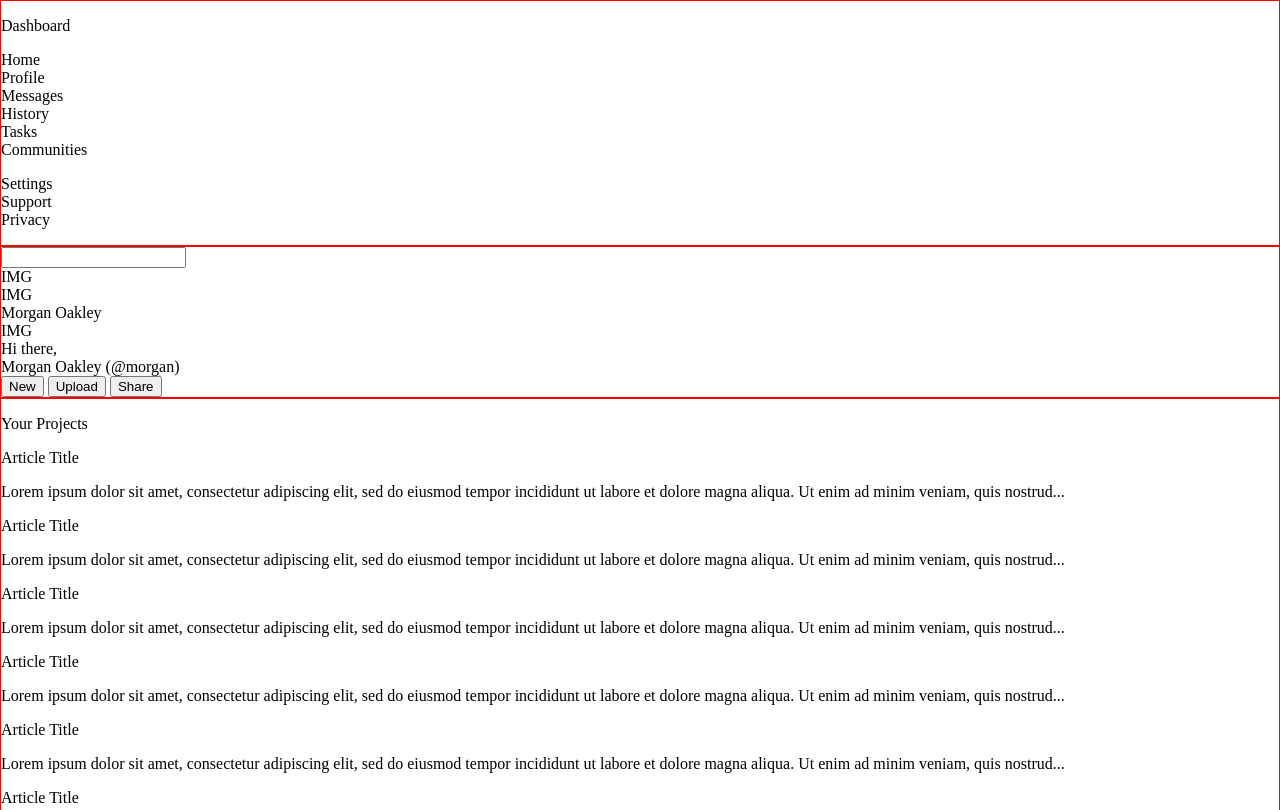
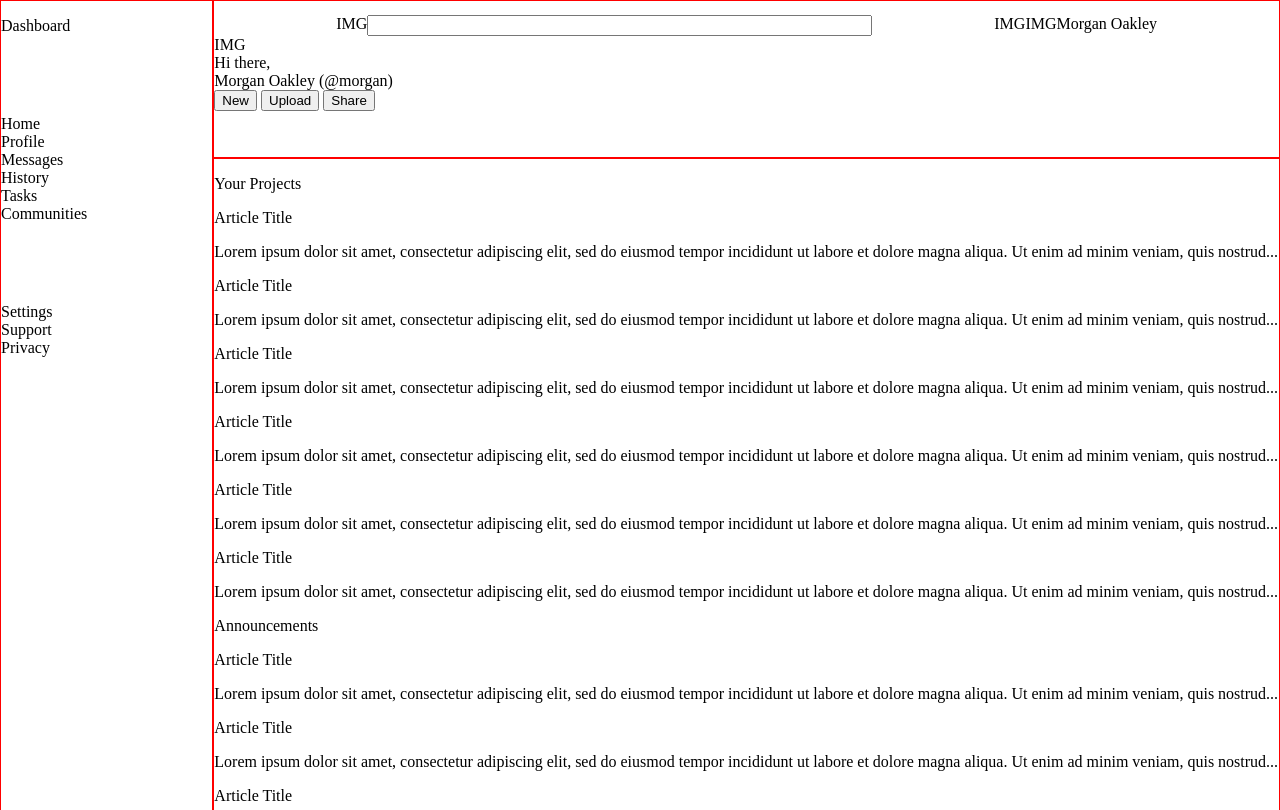
Before and after one commit to chiranuvathn/admin-dashboard, a plain HTML site: page index.html in a window 1280 px wide. Shown: the top 810 px of the page. Drawn offline with Linux system fonts and the light colour scheme.

Commit message:
- add containers inside header area to ease the styling - start working on layout

```diff
--- a/index.html
+++ b/index.html
@@ -32,25 +32,33 @@
         </div>
 
         <div class="header">
+            <div class="search-area">
                 <div class="search-box">
-                <input type="text" name="search-box">
+                    <div class="search-image">IMG</div>
+                    <input type="text" name="search-box" size="60">
+                </div>
 
+                <div class="user-notification">
                     <div class="notification-image">IMG</div>
                     <div class="profile-image">IMG</div>
                     <div class="username">Morgan Oakley</div>
                 </div>
+            </div>
 
             <div class="user-greeting">
+                <div class="user-profile">
                     <div class="profile-image">IMG</div>
-
                     <div class="greeting">
                         <span>Hi there,</span><br>
                         <span>Morgan Oakley (@morgan)</span>
                     </div>
+                </div>
 
+                <div class="action-buttons">
                     <button class="button-new">New</button>
                     <button class="button-upload">Upload</button>
                     <button class="button-share">Share</button>
+                </div>
             </div>
         </div>
 
--- a/styles.css
+++ b/styles.css
@@ -10,6 +10,46 @@ ul {
     padding: 0;
 }
 
+/* to remove later */
 .container > * {
     border: 1px solid red;
 }
+
+.container {
+    display: grid;
+    grid-template-columns: 1fr 5fr;
+    grid-template-rows: 1fr 6fr;
+}
+
+.sidebar {
+    grid-row: 1 / 3;
+}
+
+.sidebar > * {
+    margin-bottom: 80px;
+}
+
+.header {
+    /* display: grid;
+    grid-template-rows: repeat(2, 1fr); */
+}
+
+.search-area,
+.search-box,
+.user-notification {
+    display: flex;
+    justify-content: space-evenly;
+}
+
+.search-box,
+.user-notification {
+    margin-top: 14px;
+}
+
+.search-box {
+    /* margin-left: 100px; */
+}
+
+.user-notification {
+    /* margin-right: 300px; */
+}
```
Lines whose indentation alone changed are shown as unchanged.
